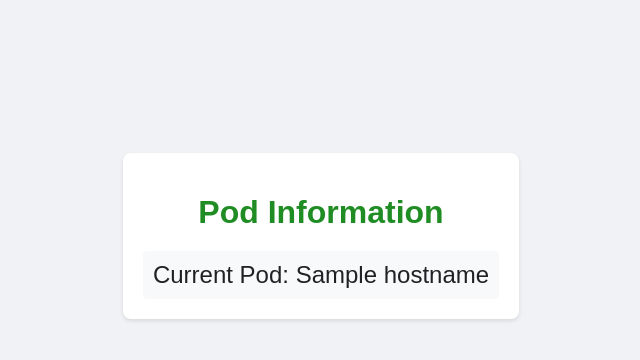
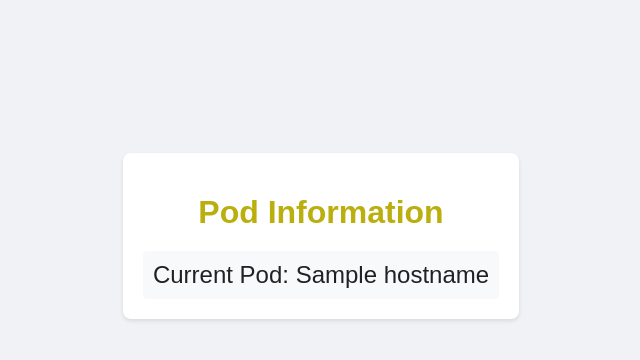
Before and after one commit to dellabeneta/project-argocd, a Python web app: template app/src/templates/index.html in a window 1280 px wide. Shown: the part 164-524 px from the top of the page, without its empty margins (319-959 px from the left). Run offline with Jinja, Linux system fonts and the light colour scheme; the template is opened without the code that fills it: most values are stand-ins (such as "Sample title", 1, 10 or a date in 2020).

Commit message:
Troca de cor no CSS para o H1

```diff
--- a/app/src/templates/index.html
+++ b/app/src/templates/index.html
@@ -21,7 +21,7 @@
             box-shadow: 0 2px 4px rgba(0, 0, 0, 0.1);
         }
         h1 {
-            color: #208d24;
+            color: #baaf0f;
             margin-bottom: 20px;
         }
         .hostname {
```
